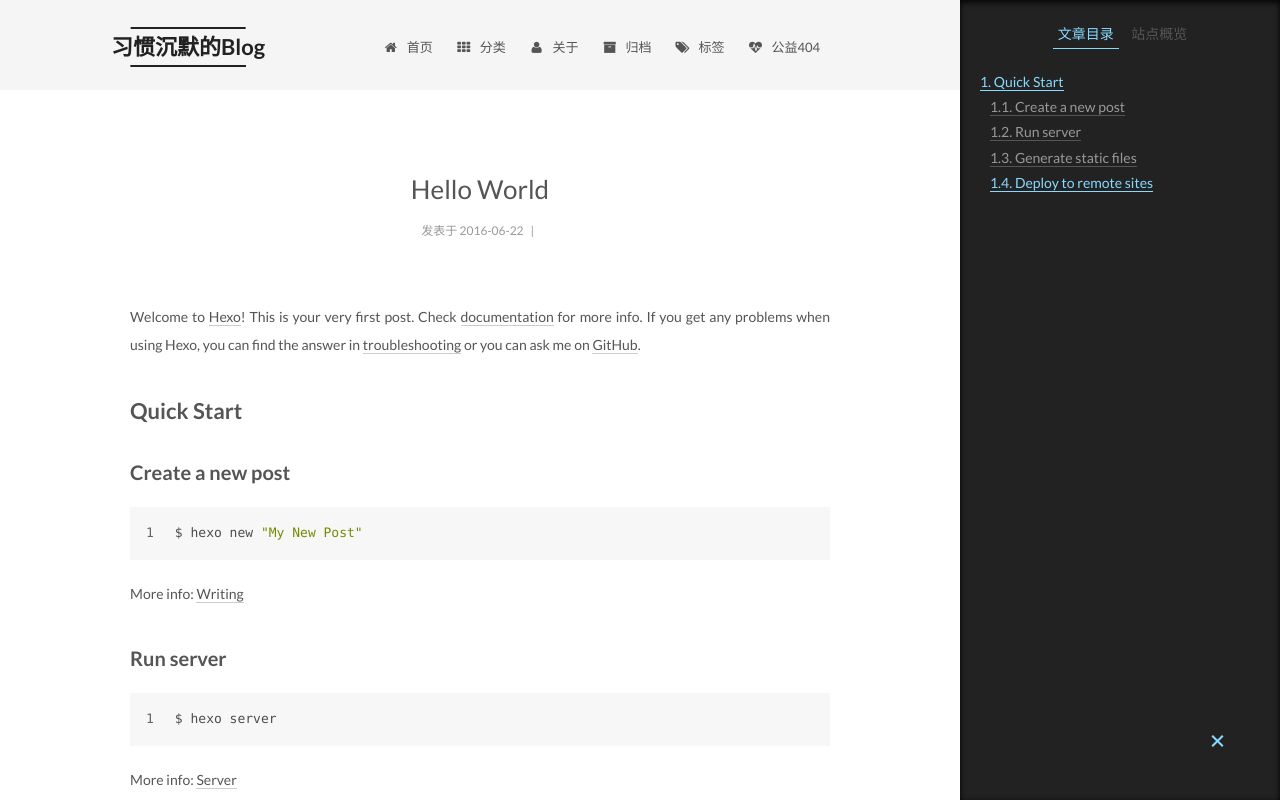
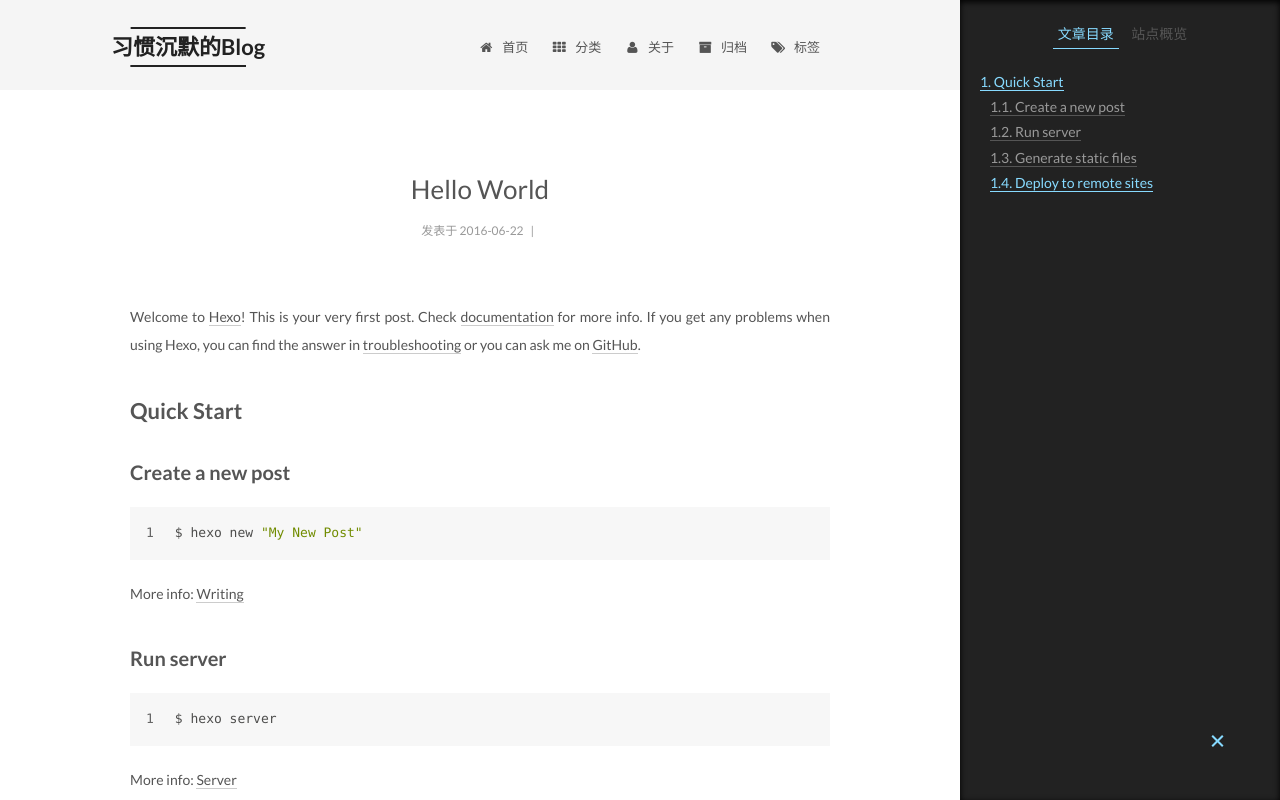
Before and after one commit to hisetu/ydmmocoo.github.io, a plain HTML site: page 2016/06/22/hello-world/index.html in a window 1280 px wide. Shown: the top 800 px of the page. Drawn offline with Linux system fonts and the light colour scheme; a script that the page names is missing.

Commit message:
Site updated: 2016-06-22 12:03:16

```diff
--- a/2016/06/22/hello-world/index.html
+++ b/2016/06/22/hello-world/index.html
@@ -218,16 +218,6 @@ Quick">
               <i class="menu-item-icon fa fa-fw fa-tags"></i> <br />
 
             标签
-          </a>
-        </li>
-
-
-        <li class="menu-item menu-item-commonweal">
-          <a href="/404.html" rel="section">
-
-              <i class="menu-item-icon fa fa-fw fa-heartbeat"></i> <br />
-
-            公益404
           </a>
         </li>
 
--- a/css/main.css
+++ b/css/main.css
@@ -1548,7 +1548,7 @@ pre .javascript .function {
   width: 4px;
   height: 4px;
   border-radius: 50%;
-  background: #6ad1f2;
+  background: #c1ff46;
 }
 .links-of-blogroll {
   font-size: 13px;
```
Also changed, not shown: archives/2016/06/index.html (+0 -10 lines), archives/2016/index.html (+0 -10 lines), archives/index.html (+0 -10 lines), index.html (+0 -10 lines).
